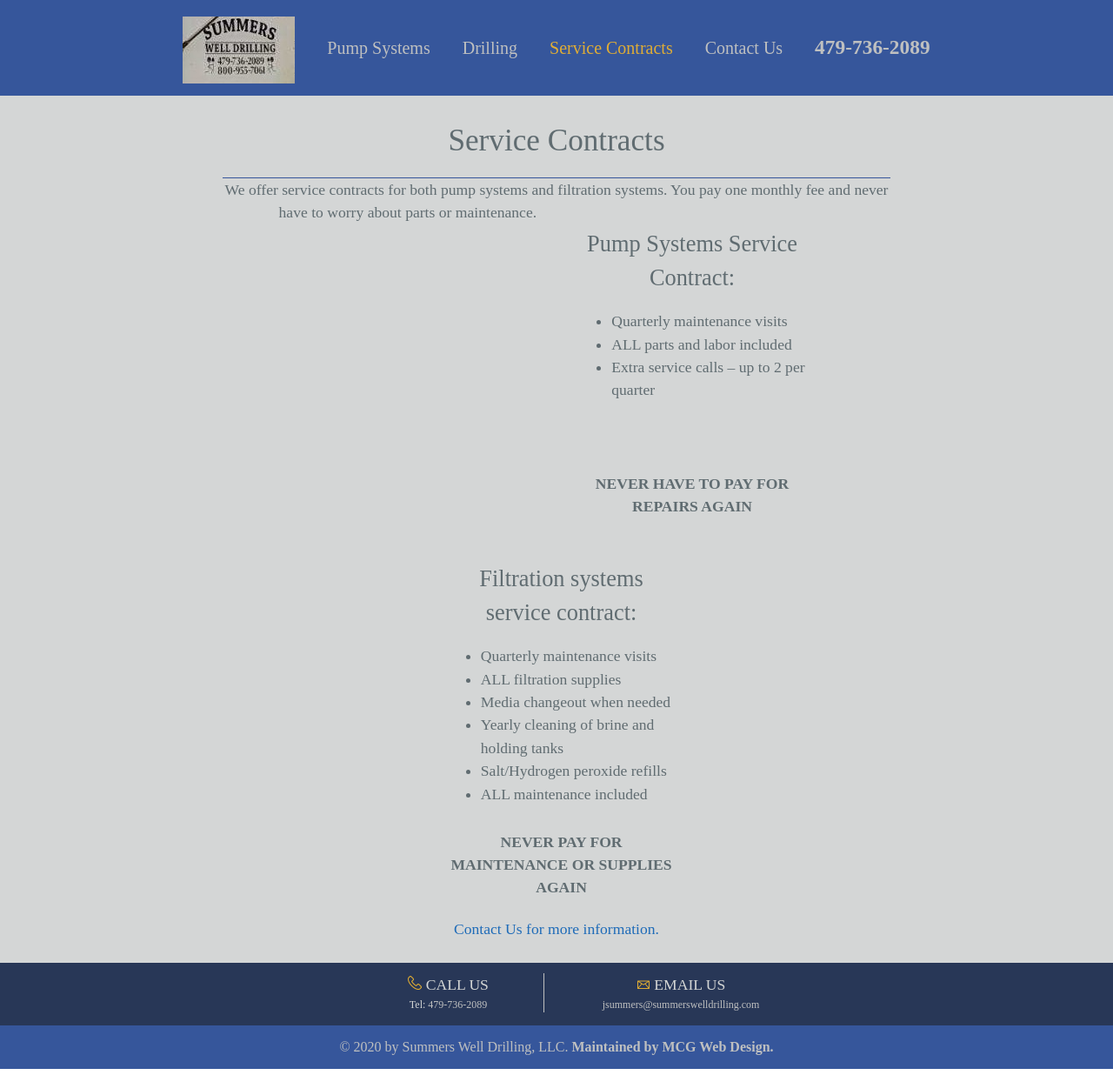
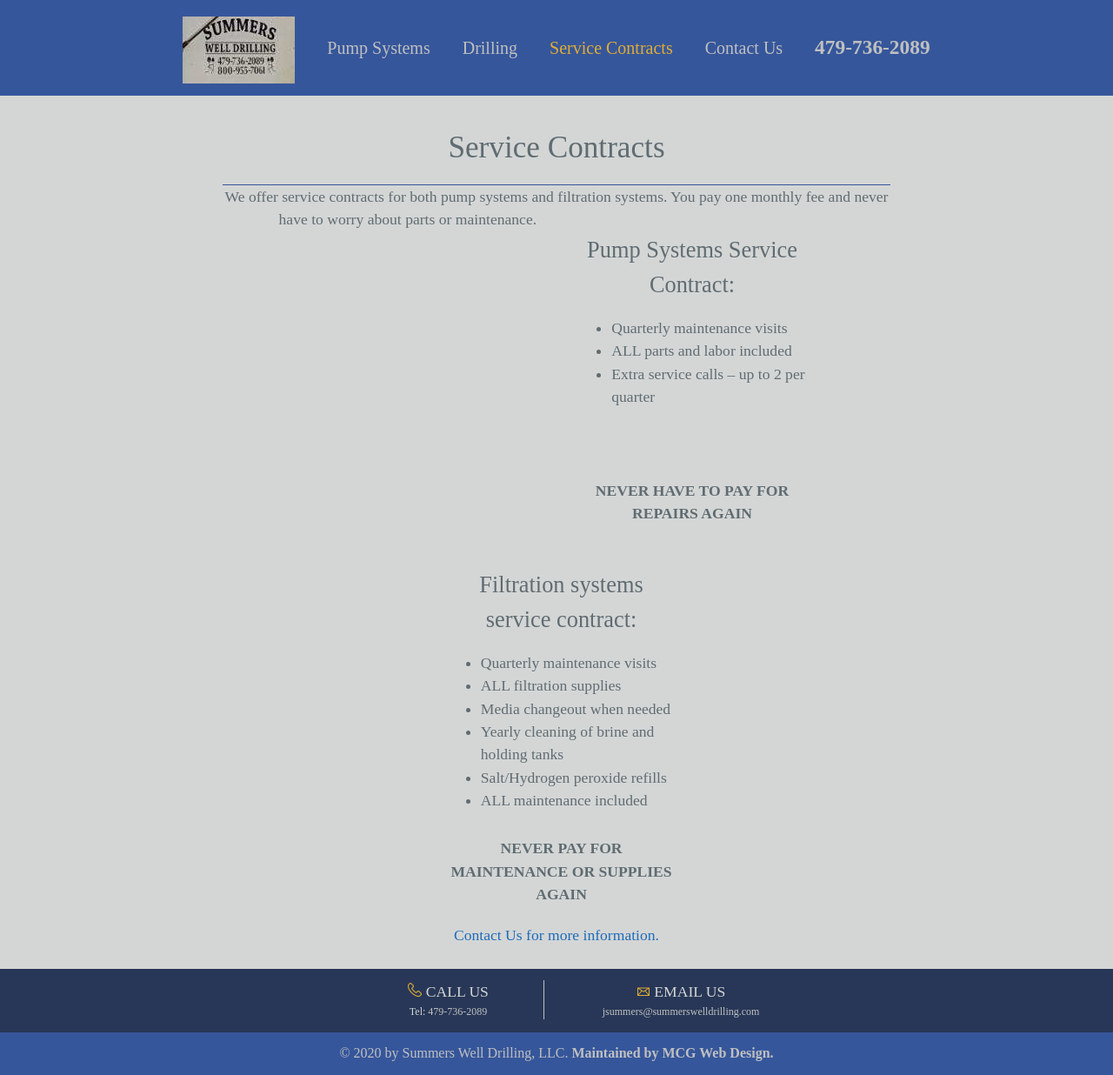
Before and after one commit to jamess999888/SummersDrilling, a Jekyll site: the page built from serviceContracts.md, in a window 1280 px wide. Shown: the whole page at 87% size. Built offline with Jekyll 4.4.1, drawn with Linux system fonts in a browser that asks for light colours; our own code applies the rules of GitHub Pages for plain Markdown files.

Commit message:
working on service contracts styling

```diff
--- a/css/style.css
+++ b/css/style.css
@@ -1284,6 +1284,8 @@ ul.topnav li.right {
 }
 
 #serviceContracts h1 {
+    text-align: center;
+    padding-top: 1%;
     border-bottom: 1px solid #36569B;
     padding-bottom: 2%;
 }
```
